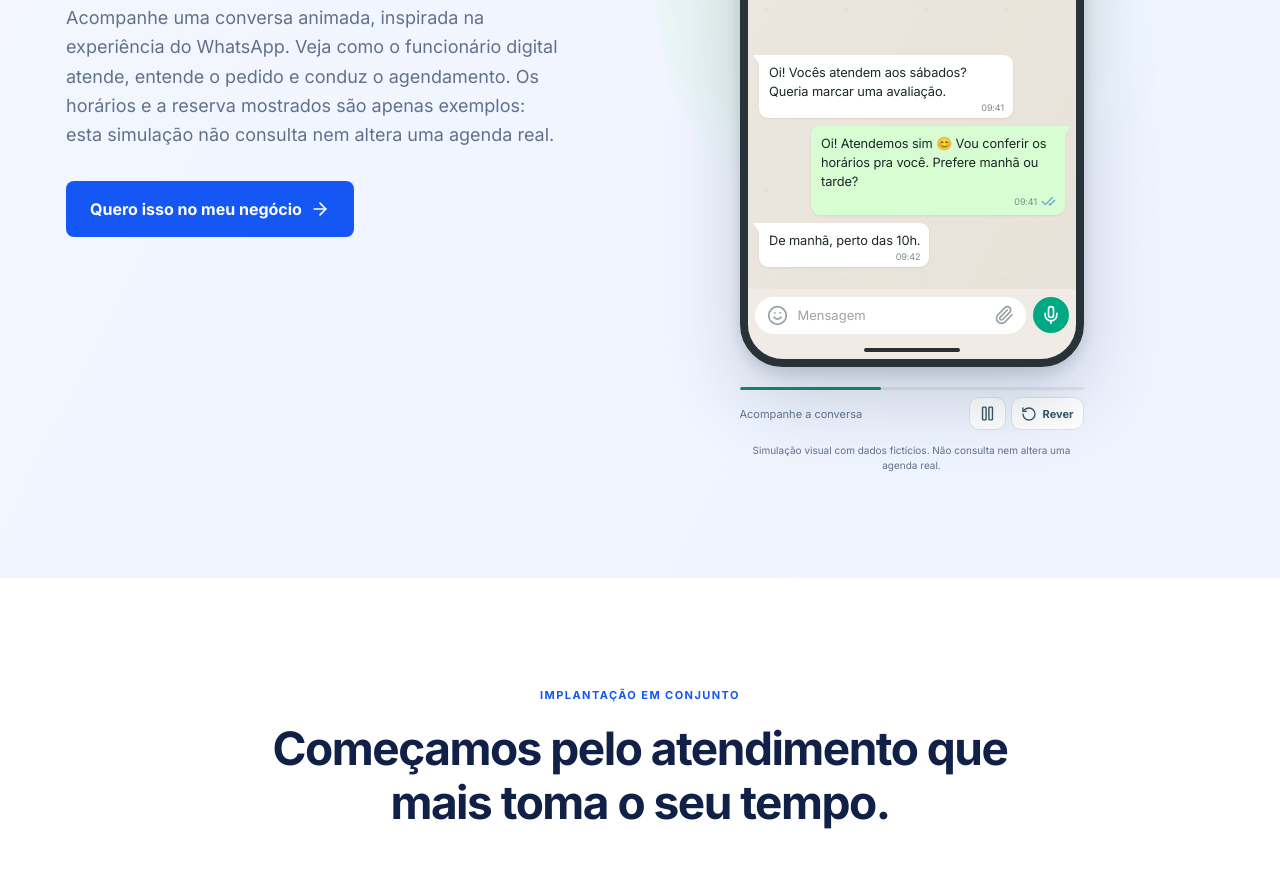
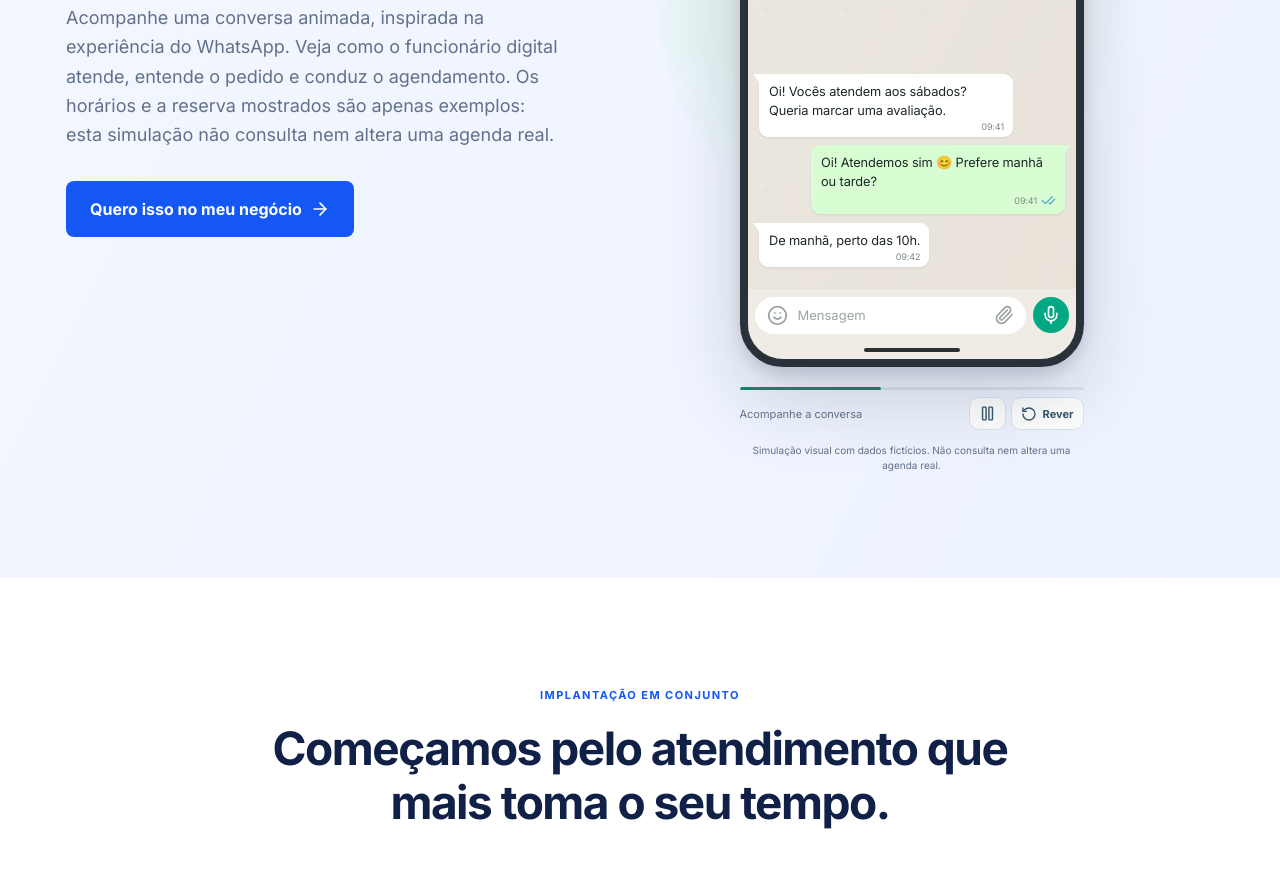
Before and after one commit to Techwayteam/techway-site, a Next.js app: page / in a window 1280 px wide. Shown: the part 2320-3198 px from the top of the page. Built offline with nearby package versions, Linux system fonts and the light colour scheme.

Commit message:
fix(site): compactar primeiro diálogo e evitar controle inerte no movimento reduzido

```diff
--- a/components/WhatsAppDemo.tsx
+++ b/components/WhatsAppDemo.tsx
@@ -1,6 +1,5 @@
 import { useEffect, useRef, useState } from "react"
 import {
-  ArrowLeft,
   CheckCheck,
   ChevronLeft,
   MoreVertical,
@@ -37,7 +36,7 @@ const MESSAGES: DemoMessage[] = [
   {
     id: 2,
     from: "agent",
-    text: "Oi! Atendemos sim 😊 Vou conferir os horários pra você. Prefere manhã ou tarde?",
+    text: "Oi! Atendemos sim 😊 Prefere manhã ou tarde?",
     time: "09:41",
     at: 3400,
   },
@@ -221,8 +220,8 @@ export default function WhatsAppDemo() {
           <span className={styles.controlCaption}>
             {reduceMotion ? "Conversa completa" : confirmed ? "Fim da demonstração" : "Acompanhe a conversa"}
           </span>
+          {!reduceMotion && (
             <div className={styles.buttons}>
-            {!reduceMotion && (
               <button
                 type="button"
                 className={styles.iconButton}
@@ -233,12 +232,12 @@ export default function WhatsAppDemo() {
               >
                 {playing ? <Pause size={17} /> : <Play size={17} />}
               </button>
-            )}
               <button type="button" className={styles.replayButton} onClick={replay} aria-label="Rever a demonstração">
                 <RotateCcw size={16} />
                 Rever
               </button>
             </div>
+          )}
         </div>
         <p className={styles.disclaimer}>
           Simulação visual com dados fictícios. Não consulta nem altera uma agenda real.
```
Lines whose indentation alone changed are shown as unchanged.
